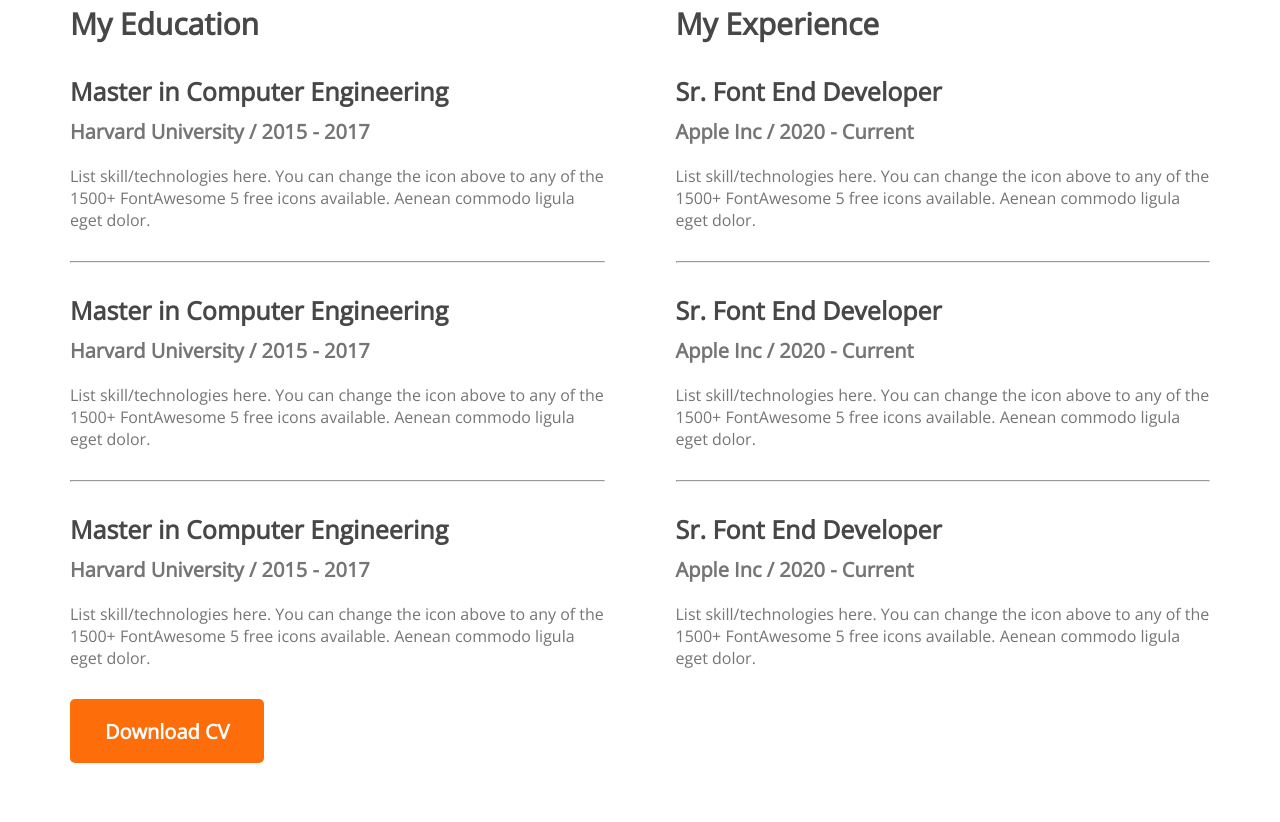
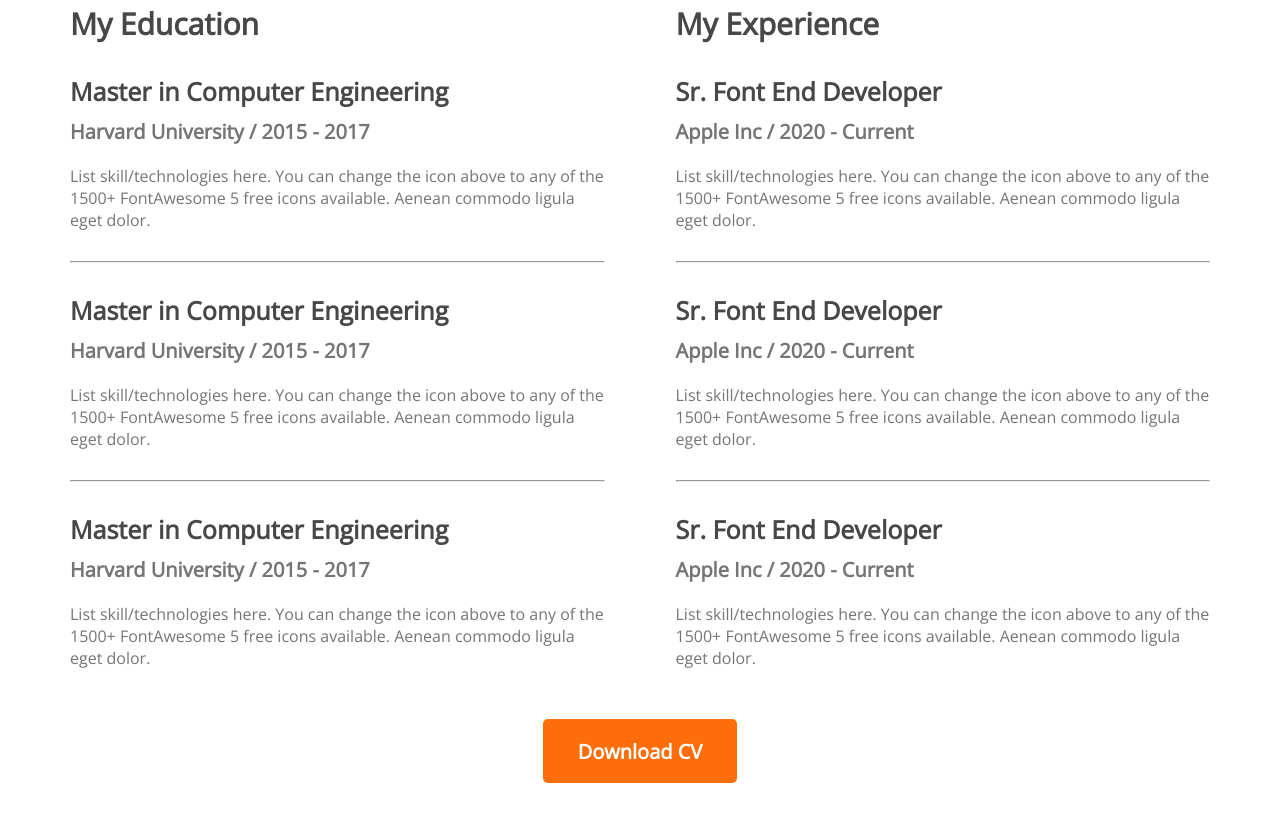
Before and after one commit to Takee729/developer_portfolio_2, a plain HTML site: page index.html in a window 1280 px wide. Shown: the part 2723-3545 px from the top of the page. Before the commit the page ends 3486 px from the top, so only its background shows below. Drawn offline with nearby package versions, Linux system fonts and the light colour scheme.

Commit message:
added resume

```diff
--- a/index.html
+++ b/index.html
@@ -145,9 +145,13 @@
                 </div>
             </div>
 
-            <button class="btn-primary">Download CV</button>
+            <div class="resume-btn">
+                <button class="btn-primary">Download CV</button>
+            </div>
 
         </section>
+
+
 
 
 
--- a/styles/portfolio.css
+++ b/styles/portfolio.css
@@ -184,7 +184,7 @@ main {
 
 }
 
-/*             */
+/* A-summary-of-my-resume */
 
 .section-title {
     text-align: center;
@@ -229,3 +229,9 @@ main {
 hr{
     margin-bottom: 30px;
 }
+
+.resume-btn{
+    text-align: center;
+    margin-top: 20px;
+    margin-bottom: 113px;
+}
```
